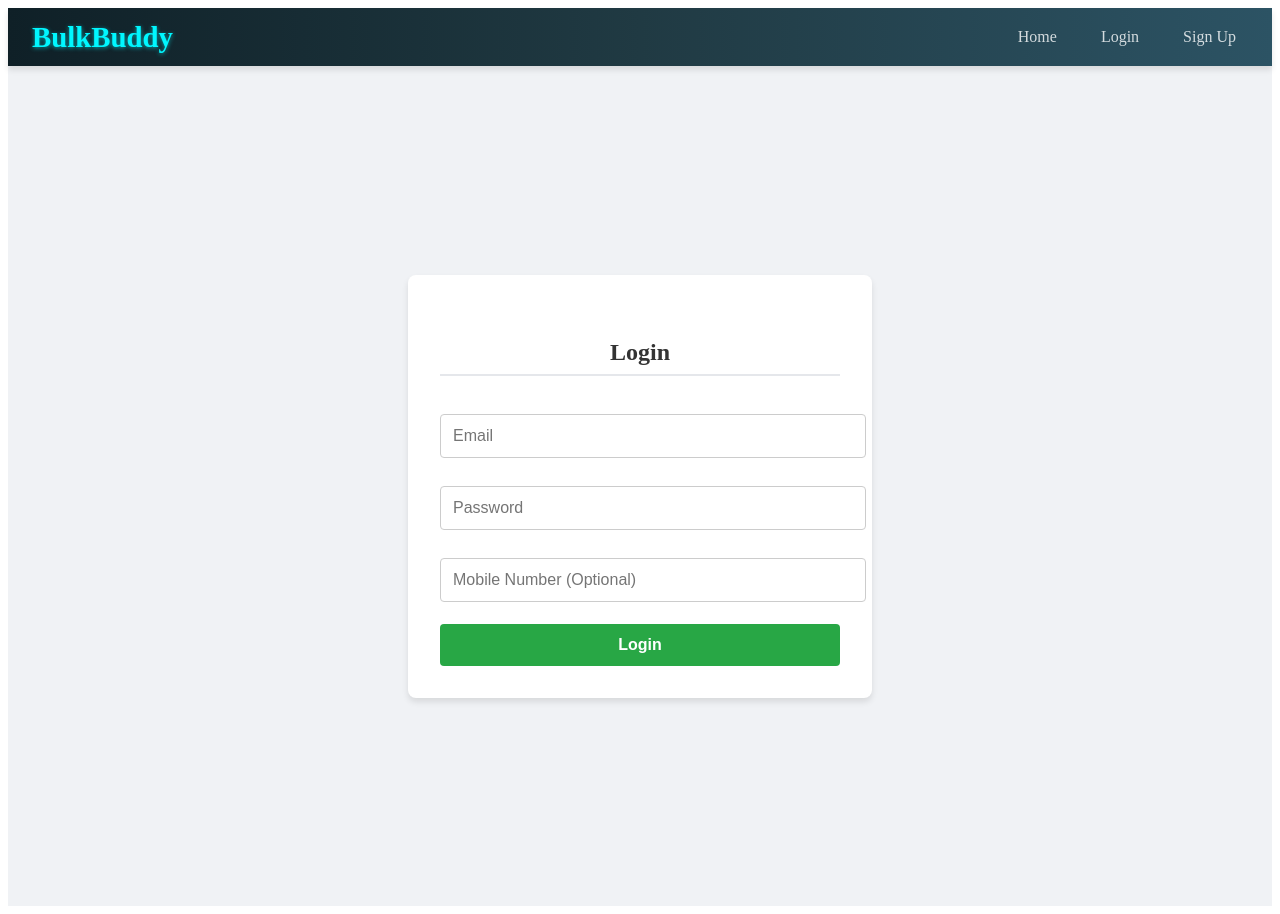
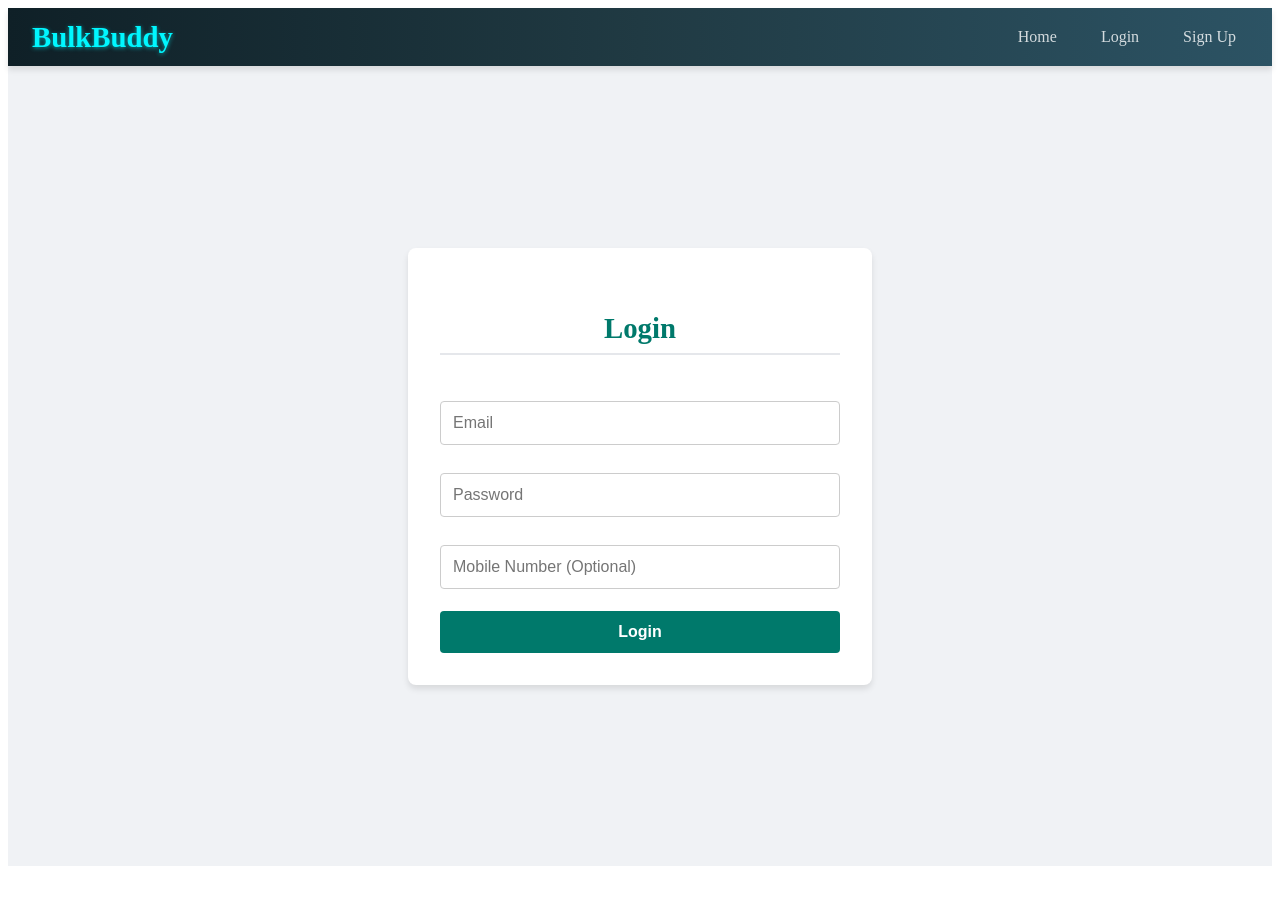
Before and after one commit to Akash-Adak/Vendor-Bulk-Order, a React (Vite) app: page /login in a window 1280 px wide. After the commit the page ends 874 px from the top, so only its background shows below. Built offline with nearby package versions, Linux system fonts and the light colour scheme; no server answers.

Commit message:
fixing the login and signup css

```diff
--- a/src/css/Login.css
+++ b/src/css/Login.css
@@ -7,6 +7,7 @@
   min-height: 100vh;
   background-color: #f0f2f5;
   padding: 20px;
+  box-sizing: border-box; /* Ensures padding doesn't affect width */
 }
 
 .login-form {
@@ -14,28 +15,29 @@
   flex-direction: column;
   gap: 1rem;
   max-width: 400px;
-  width: 100%;
+  width: calc(100% - 40px); /* Accounts for padding on mobile */
   padding: 2rem;
   border-radius: 8px;
   box-shadow: 0 4px 6px rgba(0, 0, 0, 0.1);
   background-color: #fff;
+  margin: 0 auto; /* Centers the form */
 }
 
 .login-title {
   text-align: center;
-  font-size: 1.5rem;
-  font-weight: bold;
-  color: #333;
-  margin-bottom: 1rem;
+  font-size: 1.8rem;
+  margin-bottom: 1.5rem; /* Increased spacing */
+  color: #00796b;
 }
 
 .login-input {
-  width: 100%;
+  width: calc(100%); /* Accounts for padding */
   padding: 0.75rem;
   border: 1px solid #ccc;
   border-radius: 4px;
   font-size: 1rem;
   transition: border-color 0.3s ease;
+  box-sizing: border-box; /* Critical fix for width */
 }
 
 .login-input:focus {
@@ -47,12 +49,13 @@
 .login-error {
   color: #dc3545;
   text-align: center;
+  margin: 0.5rem 0;
 }
 
 .login-button {
   width: 100%;
   padding: 0.75rem;
-  background-color: #28a745;
+  background-color: #00796b;
   color: #fff;
   font-size: 1rem;
   font-weight: bold;
@@ -60,8 +63,17 @@
   border-radius: 4px;
   cursor: pointer;
   transition: background-color 0.3s ease;
+  box-sizing: border-box; /* Ensures consistent sizing */
 }
 
 .login-button:hover {
-  background-color: #218838;
+  background-color: #004d40;
 }
+
+/* Responsive adjustments */
+@media (max-width: 480px) {
+  .login-form {
+    padding: 1.5rem;
+    width: calc(100% - 20px); /* More padding reduction on mobile */
+  }
+}
--- a/src/css/SignUp.css
+++ b/src/css/SignUp.css
@@ -1,25 +1,29 @@
 /* src/css/SignUp.css */
+
 .signup-container {
   min-height: 100vh;
   background: linear-gradient(to right, #f9f9f9, #e0f7fa);
   display: flex;
   align-items: center;
   justify-content: center;
+  padding: 20px;
+  box-sizing: border-box;
 }
 
 .signup-form {
   background: white;
-  padding: 2rem 2.5rem;
+  padding: 2rem;
   border-radius: 12px;
   box-shadow: 0 0 15px rgba(0, 0, 0, 0.15);
-  width: 100%;
+  width: calc(100% - 40px); /* Responsive width */
   max-width: 420px;
+  box-sizing: border-box; /* Critical fix */
 }
 
 .signup-title {
   text-align: center;
   font-size: 1.8rem;
-  margin-bottom: 1rem;
+  margin-bottom: 1.5rem; /* Increased spacing */
   color: #00796b;
 }
 
@@ -31,6 +35,8 @@
   border: 1px solid #bbb;
   border-radius: 8px;
   font-size: 1rem;
+  box-sizing: border-box; /* Fixes width overflow */
+  display: block; /* Ensures proper spacing */
 }
 
 .signup-button {
@@ -44,6 +50,8 @@
   font-size: 1rem;
   cursor: pointer;
   transition: background 0.3s;
+  box-sizing: border-box;
+  margin-top: 0.5rem; /* Added spacing */
 }
 
 .signup-button:hover {
@@ -53,14 +61,16 @@
 .signup-error {
   color: red;
   font-size: 0.875rem;
-  margin-bottom: 0.5rem;
+  margin: 0.5rem 0; /* Better spacing */
   text-align: center;
+  display: block; /* Ensures it takes full width */
 }
 
 .toggle-method {
   display: flex;
   justify-content: space-between;
-  margin-bottom: 1rem;
+  margin-bottom: 1.5rem; /* Increased spacing */
+  gap: 0.5rem; /* Better button spacing */
 }
 
 .toggle-method button {
@@ -71,19 +81,21 @@
   border: none;
   cursor: pointer;
   border-radius: 6px;
-  margin-right: 0.5rem;
   transition: 0.2s;
+  box-sizing: border-box; /* Consistent sizing */
 }
 
-.toggle-method button.active {
-  background-color: #00796b;
-  color: white;
+.toggle-method button:last-child {
+  margin-right: 0; /* Remove last button margin */
 }
 
-.secondary {
-  background-color: #607d8b;
+/* Responsive adjustments */
+@media (max-width: 480px) {
+  .signup-form {
+    padding: 1.5rem;
+  }
+
+  .toggle-method {
+    flex-direction: column; /* Stack buttons on mobile */
+  }
 }
-
-.secondary:hover {
-  background-color: #455a64;
-}
```
